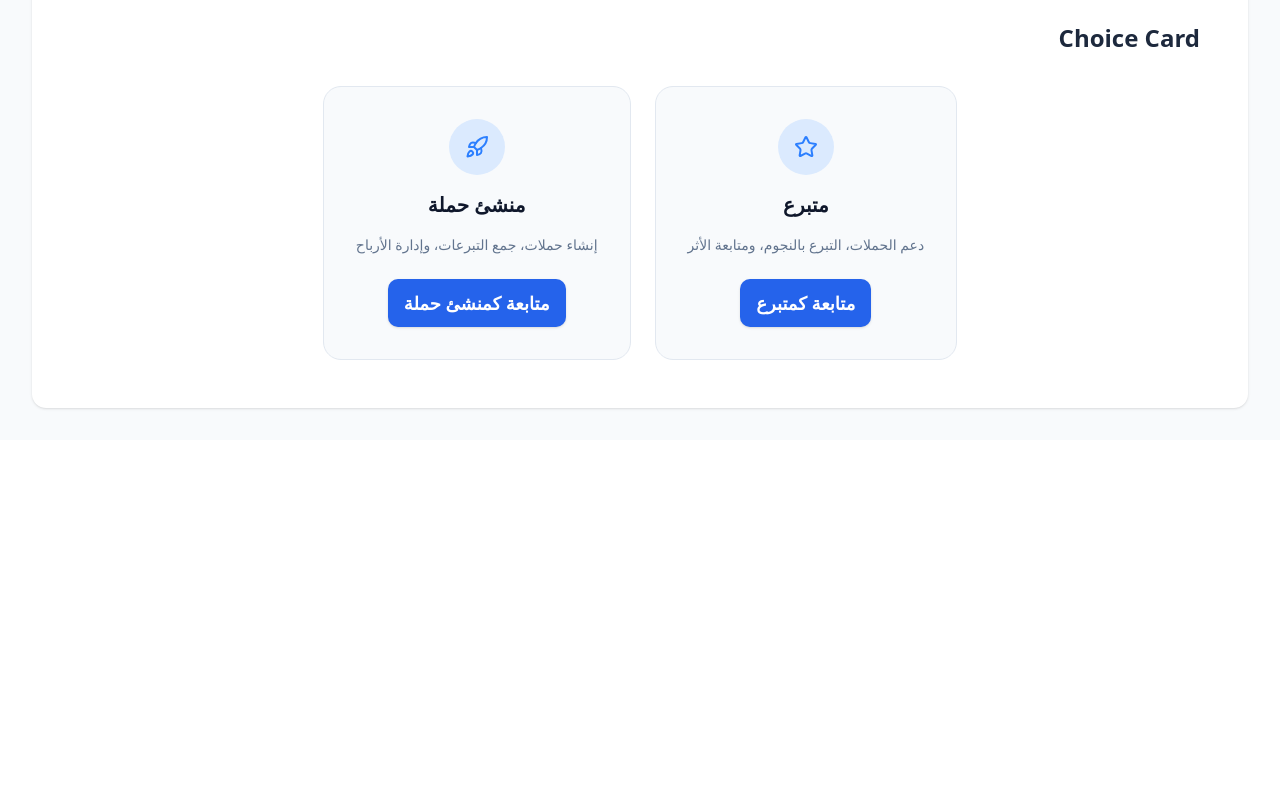
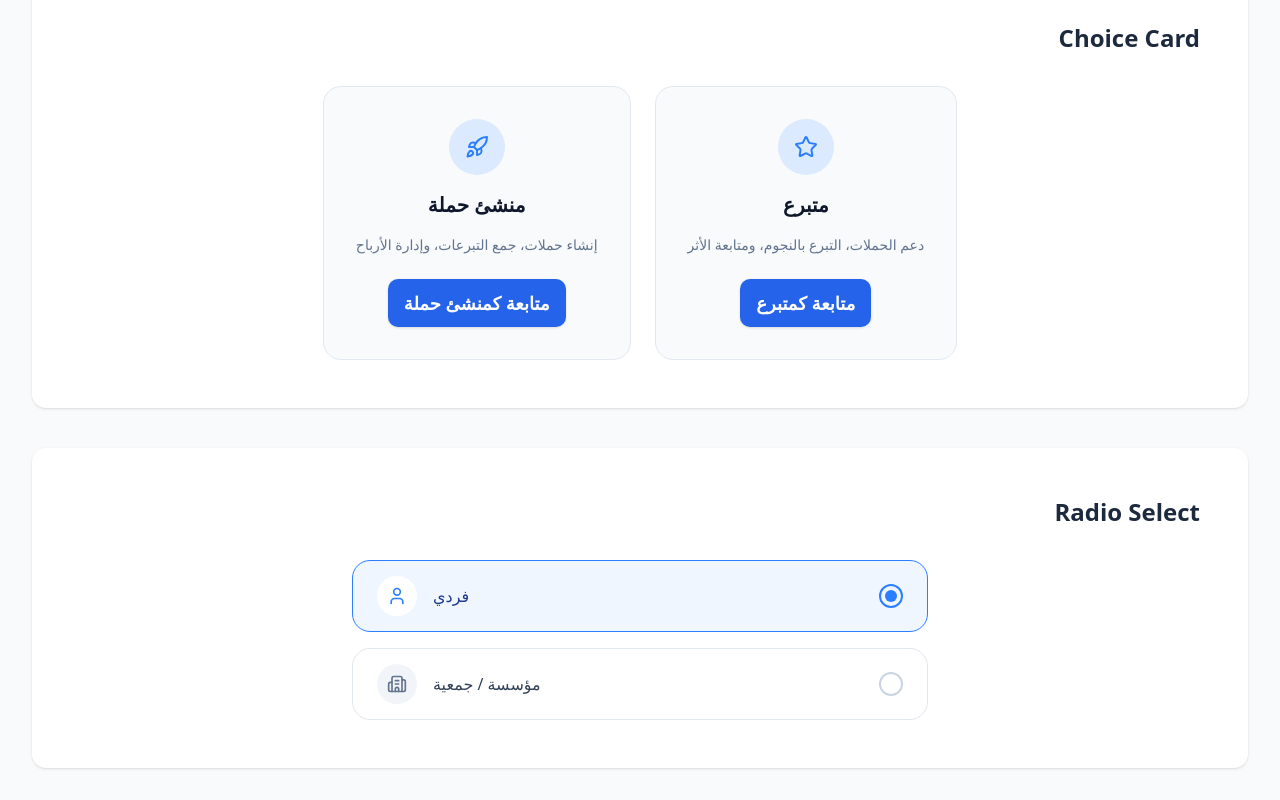
Before and after one commit to ZenatyAh/grow-fund, a Next.js app: page /components-test in a window 1280 px wide. Shown: the part 6504-7304 px from the top of the page. Before the commit the page ends 6944 px from the top, so only its background shows below. Built offline with nearby package versions, Linux system fonts and the light colour scheme.

Commit message:
feat: Add RadioSelect component

```diff
--- a/src/app/components-test/page.tsx
+++ b/src/app/components-test/page.tsx
@@ -1,6 +1,6 @@
 'use client';
 
-import { Share2, Star, ArrowLeft, Rocket } from 'lucide-react';
+import { Share2, Star, ArrowLeft, Rocket, User, Building2 } from 'lucide-react';
 import Image from 'next/image';
 import { VerticalStepper } from '@/components/shared/VerticalStepper';
 import { Button } from '@/components/shared/Button';
@@ -12,6 +12,7 @@ import InfoWarCard from '@/components/shared/InfoWarCard';
 import { ImageSlider } from '@/components/shared/ImageSlider';
 import { HeaderSubtitle } from '@/components/shared/HeaderSubtitle';
 import { ChoiceCard } from '@/components/shared/ChoiceCard';
+import { RadioSelect } from '@/components/shared/RadioSelect';
 
 const STEPS = [
   { id: 'step-1', label: 'نوع المنشئ' },
@@ -26,6 +27,7 @@ export default function ComponentsTestPage() {
     id: 'edit-data',
     label: 'تعديل بياناتي',
   });
+  const [selectedRadio, setSelectedRadio] = useState('individual');
 
   return (
     <div
@@ -424,6 +426,33 @@ export default function ComponentsTestPage() {
             />
           </div>
         </div>
+
+        {/* Radio Select Showcase */}
+        <div className="bg-white rounded-xl shadow-sm p-12">
+          <h2 className="text-2xl font-bold text-slate-800 mb-8">
+            Radio Select
+          </h2>
+          <div className="max-w-xl mx-auto space-y-4">
+            <RadioSelect
+              id="individual"
+              name="account-type"
+              value="individual"
+              label="فردي"
+              icon={<User className="w-5 h-5" />}
+              checked={selectedRadio === 'individual'}
+              onChange={setSelectedRadio}
+            />
+            <RadioSelect
+              id="organization"
+              name="account-type"
+              value="organization"
+              label="مؤسسة / جمعية"
+              icon={<Building2 className="w-5 h-5" />}
+              checked={selectedRadio === 'organization'}
+              onChange={setSelectedRadio}
+            />
+          </div>
+        </div>
       </main>
     </div>
   );
--- /dev/null
+++ b/src/components/shared/RadioSelect.tsx
@@ -0,0 +1,86 @@
+'use client';
+
+import { ReactNode } from 'react';
+import { mergeClasses as cn } from '@/lib/utils';
+
+interface RadioSelectProps {
+  id: string;
+  name: string;
+  value: string;
+  label: string;
+  icon?: ReactNode;
+  checked?: boolean;
+  onChange?: (value: string) => void;
+  className?: string;
+}
+
+export function RadioSelect({
+  id,
+  name,
+  value,
+  label,
+  icon,
+  checked = false,
+  onChange,
+  className,
+}: RadioSelectProps) {
+  return (
+    <label
+      htmlFor={id}
+      className={cn(
+        'group flex items-center justify-between w-full h-[72px] px-6 rounded-2xl border transition-all duration-200 cursor-pointer',
+        checked
+          ? 'bg-blue-50 border-blue-500'
+          : 'bg-white border-slate-200 hover:border-blue-300',
+        className
+      )}
+    >
+      <input
+        type="radio"
+        id={id}
+        name={name}
+        value={value}
+        checked={checked}
+        onChange={() => onChange?.(value)}
+        className="sr-only"
+      />
+
+      {/* Left: Radio Circle */}
+      <div
+        className={cn(
+          'w-6 h-6 rounded-full border-2 flex items-center justify-center transition-colors',
+          checked
+            ? 'border-blue-500'
+            : 'border-slate-300 group-hover:border-blue-400'
+        )}
+      >
+        <div
+          className={cn(
+            'w-3 h-3 rounded-full bg-blue-500 transition-transform duration-200',
+            checked ? 'scale-100' : 'scale-0'
+          )}
+        />
+      </div>
+
+      {/* Right: Label & Icon */}
+      <div className="flex items-center gap-4">
+        <span className={cn(
+          "text-base font-medium",
+          checked ? 'text-blue-900' : 'text-slate-700'
+        )}>
+          {label}
+        </span>
+        {icon && (
+          <div className={cn(
+            "w-10 h-10 rounded-full flex items-center justify-center transition-colors",
+            checked ? 'bg-white text-blue-500' : 'bg-slate-100 text-slate-500'
+          )}>
+            {icon}
+          </div>
+        )}
+      </div>
+    </label>
+  );
+}
+
+export default RadioSelect;
```
